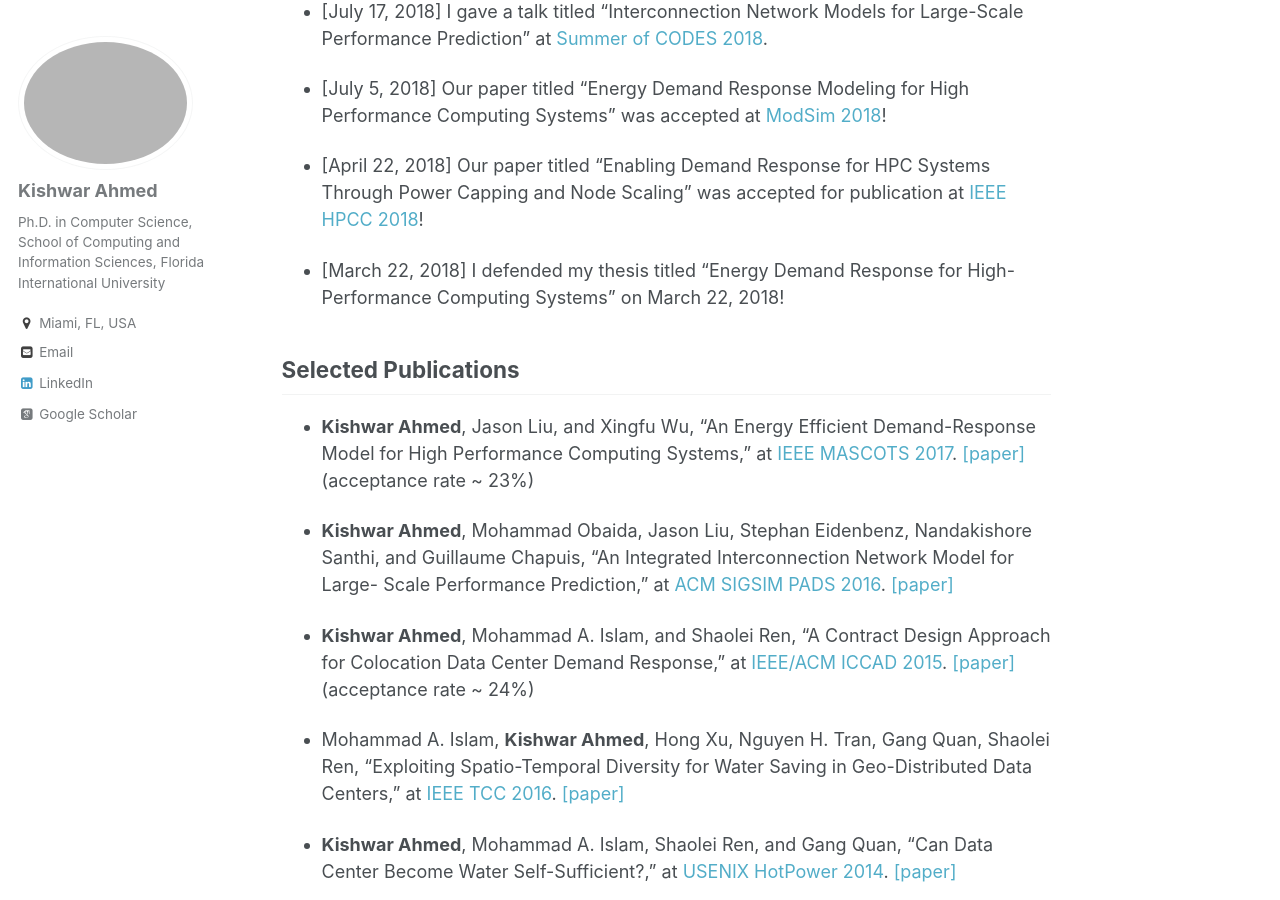
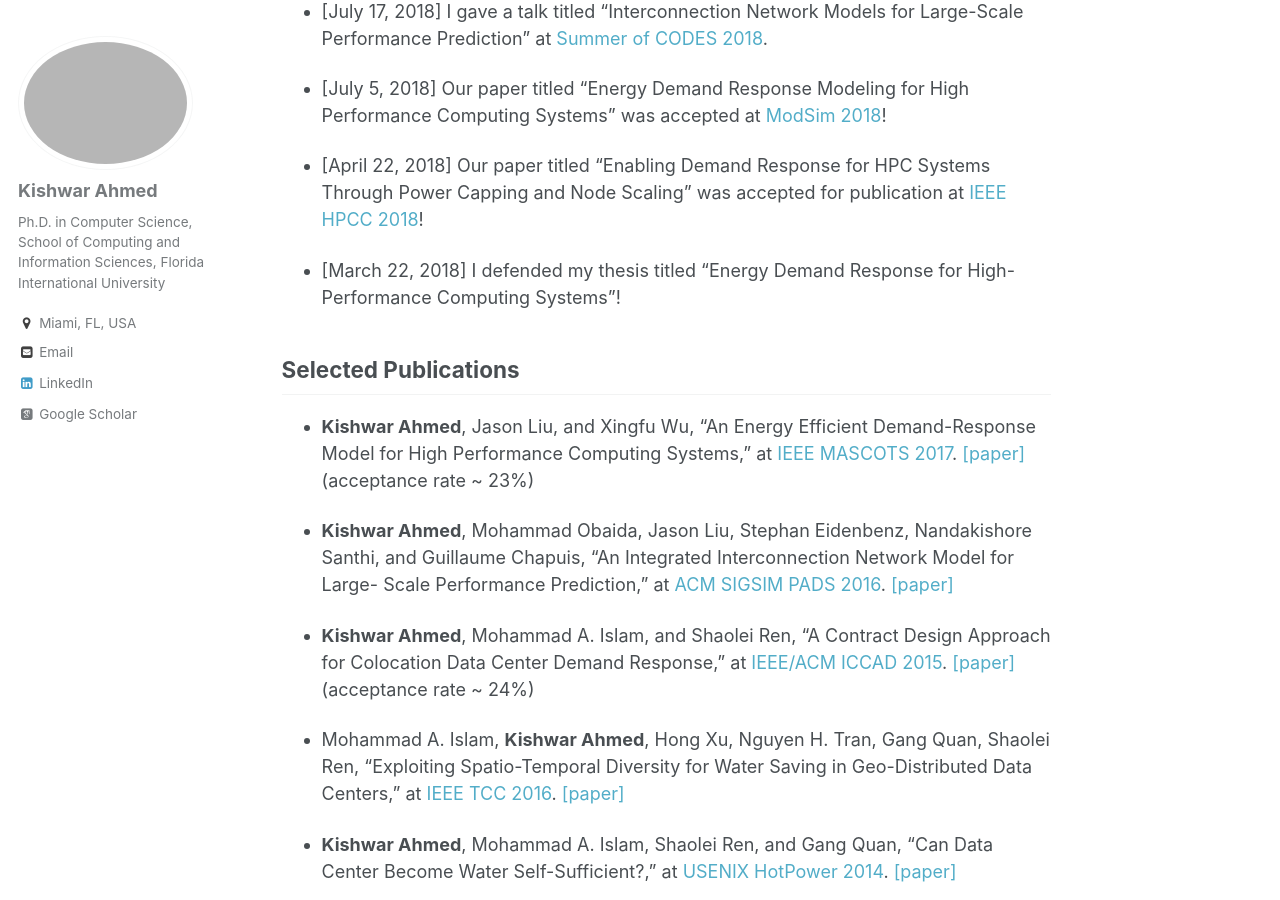
Before and after one commit to kishwarbd/kishwarbd.github.io, a Jekyll site: the page built from _pages/about.md, in a window 1280 px wide and 900 px high, scrolled down 597 px. Built offline with Jekyll 4.4.1, drawn with Linux system fonts in a browser that asks for light colours; some web fonts are replaced.

Commit message:
text updates.

```diff
--- a/_pages/about.md
+++ b/_pages/about.md
@@ -28,7 +28,7 @@ systems**. More specifically, my research interests include modeling and simulat
 
 * [April 22, 2018] Our paper titled “Enabling Demand Response for HPC Systems Through Power Capping and Node Scaling” was accepted for publication at [IEEE HPCC 2018](https://cse.stfx.ca/~hpcc2018/)!
 
-* [March 22, 2018] I defended my thesis titled “Energy Demand Response for High-Performance Computing Systems” on March 22, 2018!
+* [March 22, 2018] I defended my thesis titled “Energy Demand Response for High-Performance Computing Systems”!
 
 
 ## Selected Publications
```
